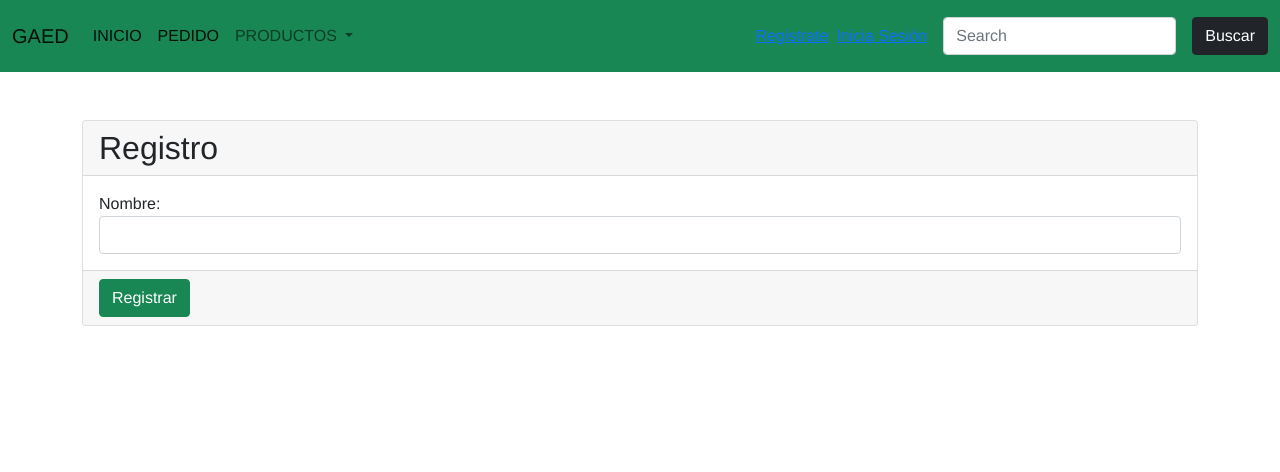
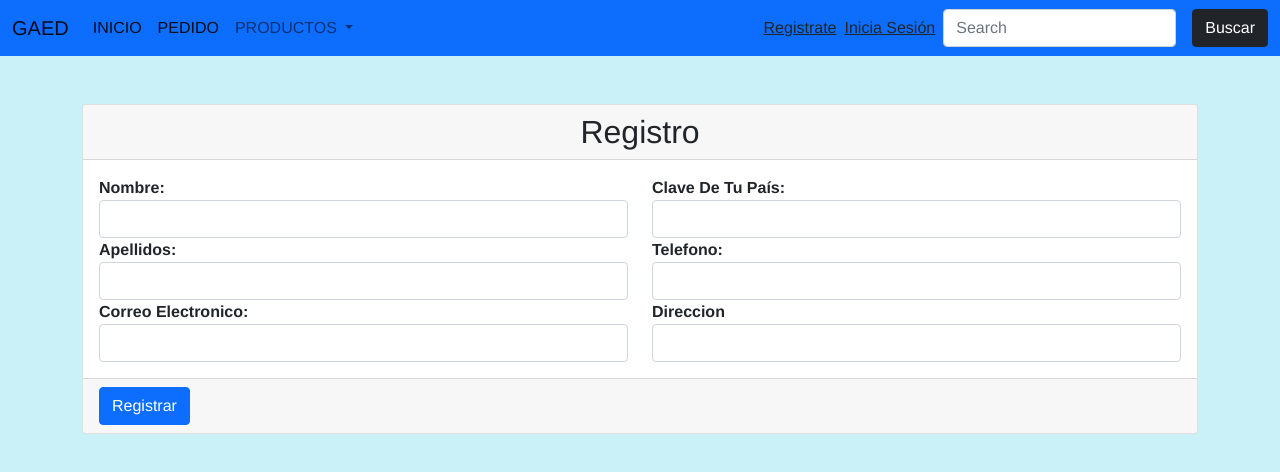
Before and after one commit to Darwin073100/FrontVue3Commerce, a Vue app: page /registro in a window 1280 px wide. Shown: the top 472 px of the page. Built offline with nearby package versions, Linux system fonts and the light colour scheme.

Commit message:
COLOR DEL NAVBAR CAMBIO A BLUE

```diff
--- a/public/index.html
+++ b/public/index.html
@@ -7,7 +7,7 @@
     <link rel="icon" href="<%= BASE_URL %>favicon.ico">
     <title><%= htmlWebpackPlugin.options.title %></title>
   </head>
-  <body>
+  <body style="background: #CAF0F8;">
     <noscript>
       <strong>We're sorry but <%= htmlWebpackPlugin.options.title %> doesn't work properly without JavaScript enabled. Please enable it to continue.</strong>
     </noscript>
--- a/src/App.vue
+++ b/src/App.vue
@@ -1,6 +1,8 @@
 <template>
-     <px-header/>
+     <div class="">
+       <px-header/>
      <router-view/>
+     </div>
 </template>
 
 <script>
@@ -21,4 +23,7 @@ export default {
   -webkit-font-smoothing: antialiased;
   -moz-osx-font-smoothing: grayscale;
 }
+body{
+  background-color: green;
+}
 </style>
--- a/src/components/PxHeader.vue
+++ b/src/components/PxHeader.vue
@@ -1,6 +1,6 @@
 <template>
 <header>
-<nav class="navbar navbar-expand-lg navbar-light bg-success">
+<nav class="navbar navbar-expand-lg navbar-light bg-primary">
   <div class="container-fluid">
     <a class="navbar-brand" href="#">GAED</a>
     <button class="navbar-toggler" type="button" data-bs-toggle="collapse" data-bs-target="#navbarSupportedContent" aria-controls="navbarSupportedContent" aria-expanded="false" aria-label="Toggle navigation">
@@ -19,17 +19,17 @@
             PRODUCTOS
           </a>
           <ul class="dropdown-menu" aria-labelledby="navbarDropdown">
-            <li><a class="dropdown-item" href="#">Sitios Web</a></li>
-            <li><a class="dropdown-item" href="#">Sistemas De Información</a></li>
-            <li><a class="dropdown-item" href="#">Sistemas De Información</a></li>
+            <div v-for="nav in nav" :key="nav.name">
+              <li><router-link class="dropdown-item" to="">{{ nav.name }}</router-link></li>
+            </div>
             <li><hr class="dropdown-divider"></li>
             <li><a class="dropdown-item" href="#">Todo</a></li>
           </ul>
         </li>
       </ul>
-      <div id="LOGIN" class="d-flex m-3">
-        <router-link class="me-2" to="/registro">Registrate</router-link>
-        <router-link to="/login">Inicia Sesión</router-link>
+      <div id="LOGIN" class="d-flex">
+        <router-link class="me-2 text-dark" to="/registro">Registrate</router-link>
+        <router-link class="me-2 text-dark" to="/login">Inicia Sesión</router-link>
       </div>
       <form class="d-flex">
         <input class="form-control me-3" type="search" placeholder="Search" aria-label="Search">
@@ -47,9 +47,10 @@ export default {
     data(){
         return{
           nav:[
-            {name: 'INICIO', url: '#'},
-            {name: 'INICIO', url: '#'},
-            {name: 'INICIO', url: '#'}
+            {name: 'Sitios Web', url: ''},
+            {name: 'S. De Información', url: '#'},
+            {name: 'Prototipos', url: '#'},
+            {name: 'Apps para Movil', url: '#'}
           ]
         }
     }
--- a/src/main.js
+++ b/src/main.js
@@ -2,6 +2,7 @@
 import { createApp } from 'vue'
 import App from './App.vue'
 import router from '@/router'
+
 
 //import {BootstrapVue, IconPlugin} from 'bootstrap-vue'
 //Importacion de bootstrap al proyecto
--- a/src/router.js
+++ b/src/router.js
@@ -3,6 +3,7 @@ import Home from '@/views/ViewHome.vue';
 import Login from '@/views/admin/ViewLogin.vue';
 import Registro from '@/views/admin/ViewRegistro';
 import Error from '@/views/error/ViewError.vue';
+import Producto from '@/views/admin/ViewProd';
 
 const routes = [
     {
@@ -26,6 +27,11 @@ const routes = [
         name: 'ViewError',
         component: Error
     },
+    {
+        path: '/admin/producto',
+        name: 'ViewProd',
+        component: Producto
+    }
 ];
 
 const router = createRouter({
--- /dev/null
+++ b/src/views/admin/ViewProd.vue
@@ -0,0 +1,28 @@
+<template>
+<div class="text-center">
+    <sPan class="h1 ">Sección De Productos</sPan>
+</div>
+    <div class="container">
+        <div class="card">
+            <div class="card-header text-center">
+                <span class="h3">Formulario</span>
+            </div>
+            <div class="card-body">
+
+            </div>
+            <div class="card-footer">
+                <button type="submit" class="btn btn-success">Accionar</button>
+            </div>
+        </div>
+    </div>
+</template>
+<script>
+export default {
+    name: 'ViewProd',
+    data(){
+        return{
+            prouctos: null,
+        }
+    }
+}
+</script>
--- a/src/views/admin/ViewRegistro.vue
+++ b/src/views/admin/ViewRegistro.vue
@@ -1,19 +1,35 @@
 <template>
-    <div class="container mt-5">
+    <div class="pt-5 pb-5">
+        <div class="container">
         <div class="card">
-            <div class="card-header">
+            <div class="card-header text-center">
                 <span class="h2">Registro</span>
             </div>
             <div class="card-body">
-                <div class="form-group">
-                    <label for="">Nombre:</label>
-                    <input type="text" class="form-control">
+                <div class="form-group row">
+                    <div class="col">
+                        <label for=""><strong>Nombre:</strong></label>
+                        <input type="text" class="form-control">
+                        <label><strong>Apellidos:</strong></label>
+                        <input type="text" class="form-control">
+                        <label for=""><strong>Correo Electronico:</strong></label>
+                        <input type="email" class="form-control">
+                    </div>
+                    <div class="col">
+                        <label for=""><strong>Clave De Tu País:</strong></label>
+                        <input type="text" class="form-control">
+                        <label for=""><strong>Telefono:</strong></label>
+                        <input type="tel" class="form-control">
+                        <label for=""><strong>Direccion</strong></label>
+                        <input type="text" class="form-control">
+                    </div>
                 </div>
             </div>
             <div class="card-footer">
-                <button type="submit" class="btn btn-success">Registrar</button>
+                <button type="submit" class="btn btn-primary">Registrar</button>
             </div>
         </div>
+    </div>
     </div>
 </template>
 <script>
--- a/src/views/error/ViewError.vue
+++ b/src/views/error/ViewError.vue
@@ -1,9 +1,11 @@
 <template>
-   <div class="container center">
+   <div class="container text-center">
         <div class="row">
-            <div class="col-6">
+            <div class="col mt-5">
                 <span class="h1 text-danger">ERROR 404</span>
+                <br>
                 <span>Esta página no existe.</span>
+                <br>
                 <router-link to="/">Volver al inicio</router-link>
             </div>
         </div>
```
Also changed, not shown: src/services/BDCliente.js (added, +9 -0 lines), src/services/BDTrabajador.js (added, +9 -0 lines), src/services/BDUser.js (added, +9 -0 lines).
